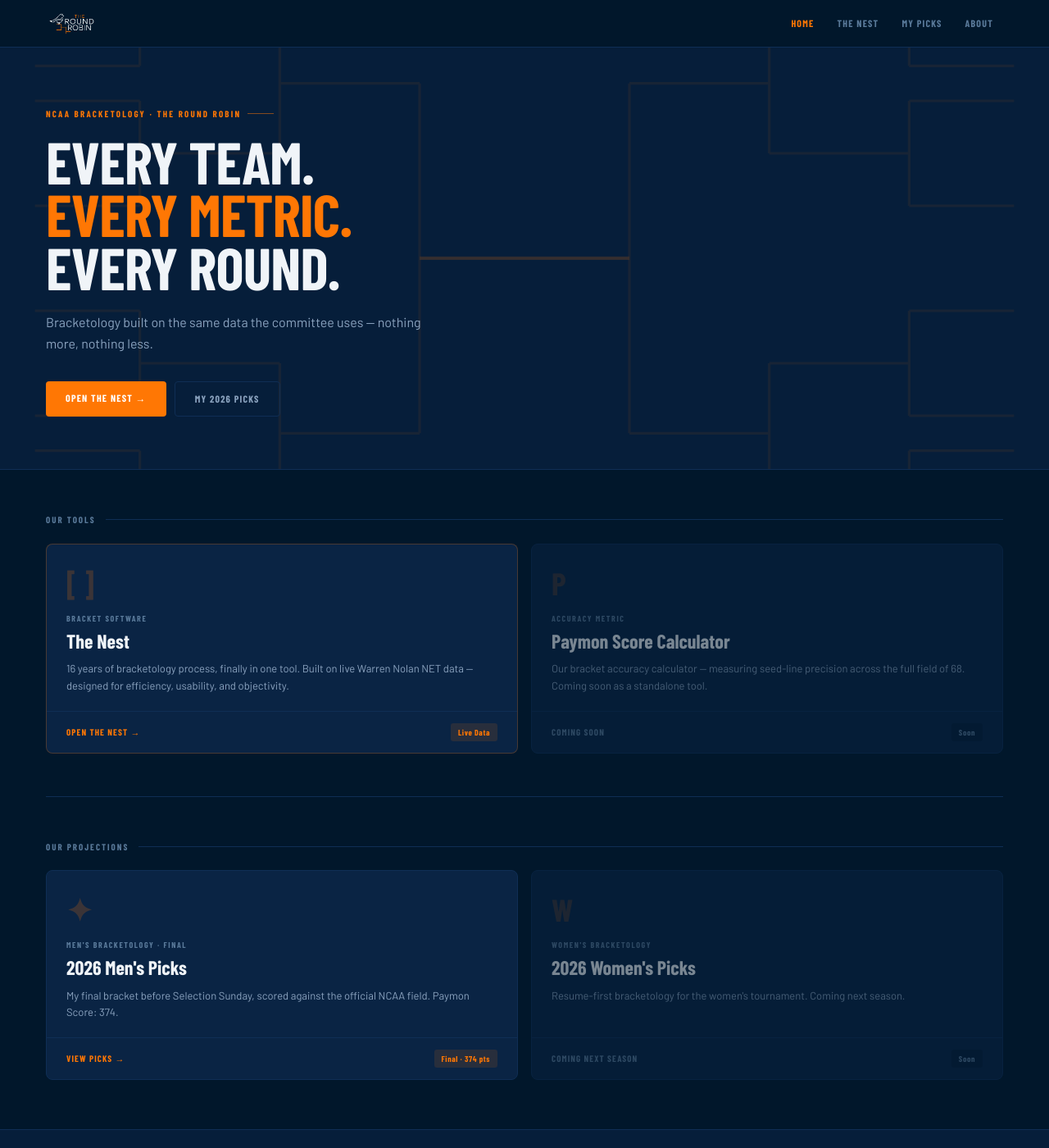
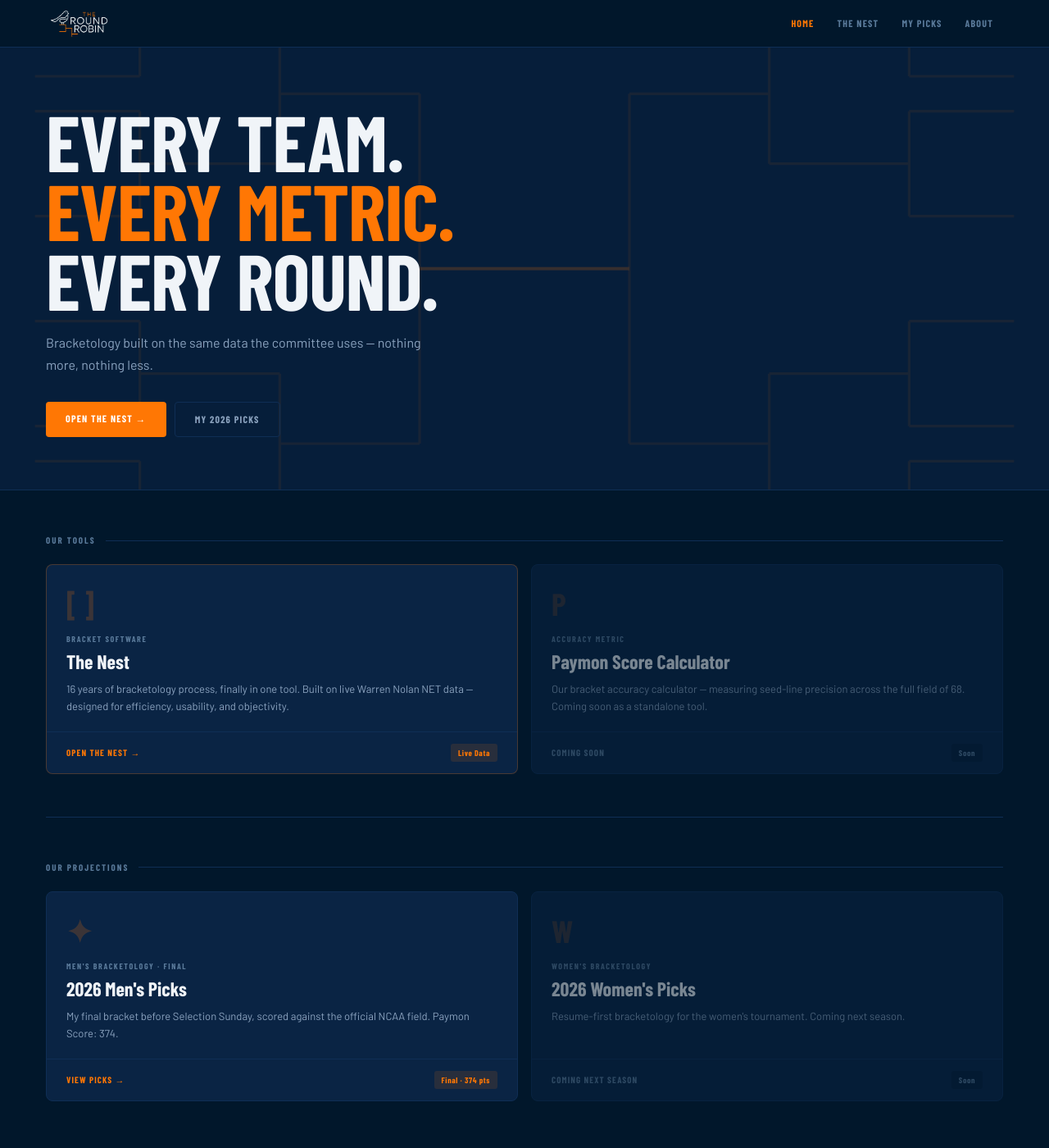
Before and after one commit to GrantBH12/The-Round-Robin, a Jekyll site: the page built from index.html, in a window 1280 px wide and 1400 px high. Shown: the whole window at 82% size. Built offline with Jekyll 4.4.1, drawn with Linux system fonts in a browser that asks for light colours; some web fonts are replaced.

Commit message:
Fix bracket logo, enlarge nav logo and hero heading
- Fix logo path in bracket app (logo.png → ../assets/img/logo-01.png),
  wrap in home link, add navy bg so it renders in light and dark mode
- Remove hero tag line from homepage
- Increase hero h1 from 72px to 96px
- Increase nav logo from 34px to 44px

Co-Authored-By: Claude Sonnet 4.6 <noreply@anthropic.com>

```diff
--- a/_layouts/default.html
+++ b/_layouts/default.html
@@ -13,7 +13,7 @@
 <body>
   <nav>
     <a href="{{ site.baseurl }}/" class="nav-logo">
-      <img src="{{ site.baseurl }}/assets/img/logo-01.png" alt="The Round Robin" height="34">
+      <img src="{{ site.baseurl }}/assets/img/logo-01.png" alt="The Round Robin" height="44">
     </a>
     <div class="nav-links">
       <a href="{{ site.baseurl }}/" class="nav-link {% if page.url == '/' %}active{% endif %}">Home</a>
--- a/assets/css/main.css
+++ b/assets/css/main.css
@@ -103,8 +103,8 @@ nav {
 .hero h1 {
   font-family: var(--fd);
   font-weight: 900;
-  font-size: 72px;
-  line-height: 0.9;
+  font-size: 96px;
+  line-height: 0.88;
   letter-spacing: -0.01em;
   text-transform: uppercase;
   margin-bottom: 22px;
--- a/bracket/index.html
+++ b/bracket/index.html
@@ -865,7 +865,9 @@ function App() {
       {/* Header */}
       <div style={{ padding:"10px 18px", borderBottom:"1px solid var(--border)", display:"flex", alignItems:"center", justifyContent:"space-between", flexWrap:"wrap", gap:8 }}>
         <div style={{ display:"flex", alignItems:"center", gap:12 }}>
-          <img src="logo.png" alt="The Bracketology Nest" style={{ height:44, width:"auto", objectFit:"contain", flexShrink:0 }}/>
+          <a href="../" style={{ display:"flex", flexShrink:0 }}>
+            <img src="../assets/img/logo-01.png" alt="The Round Robin" style={{ height:44, width:"auto", objectFit:"contain", flexShrink:0, background:"#003368", borderRadius:6, padding:"2px 6px" }}/>
+          </a>
           <div>
             <h1 style={{ margin:0, fontSize:20, fontWeight:800, letterSpacing:"-0.03em", background:"linear-gradient(135deg,#E8872B,#F0A855)", WebkitBackgroundClip:"text", WebkitTextFillColor:"transparent" }}>
               The Bracketology Nest
--- a/index.html
+++ b/index.html
@@ -55,7 +55,6 @@ layout: default
   </svg>
 
   <div class="hero">
-    <div class="hero-tag">NCAA Bracketology · The Round Robin</div>
     <h1>Every Team.<br><span>Every Metric.</span><br>Every Round.</h1>
     <p>Bracketology built on the same data the committee uses — nothing more, nothing less.</p>
     <div class="hero-actions">
```
